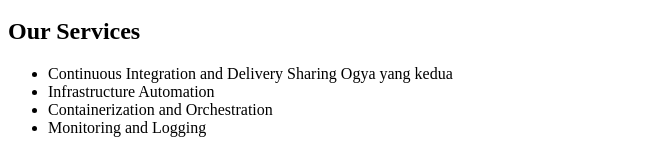
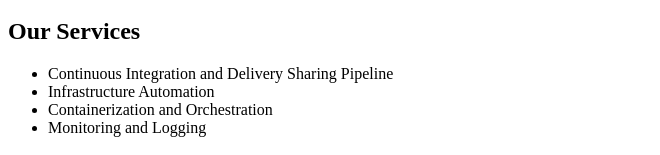
Before and after one commit to ramasatrio22/cicddocker, a plain HTML site: page index.html in a window 1280 px wide. Shown: the part 154-309 px from the top of the page, without its empty margins (0-660 px from the left). Drawn offline with Linux system fonts and the light colour scheme.

Commit message:
pipeline

```diff
--- a/index.html
+++ b/index.html
@@ -18,7 +18,7 @@
     <main>
       <h2>Our Services</h2>
       <ul>
-        <li>Continuous Integration and Delivery Sharing Ogya yang kedua</li>
+        <li>Continuous Integration and Delivery Sharing Pipeline</li>
         <li>Infrastructure Automation</li>
         <li>Containerization and Orchestration</li>
         <li>Monitoring and Logging</li>
```
